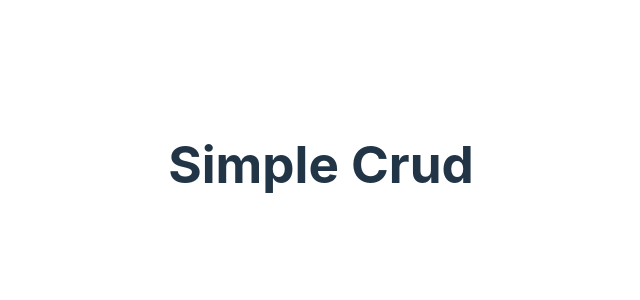
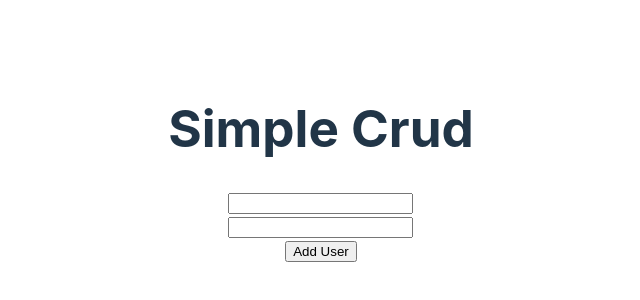
Before and after one commit to md-abir-alahe/simple-crud-client-454, a React (Vite) app: page / in a window 1280 px wide. Shown: the part 236-536 px from the top of the page, without its empty margins (319-959 px from the left). Built offline with nearby package versions, Linux system fonts and the light colour scheme.

Commit message:
create client side post and insert single user data

```diff
--- a/src/App.jsx
+++ b/src/App.jsx
@@ -3,9 +3,37 @@
 
 function App() {
 
+  const handleAddUser = event => {
+    event.preventDefault();
+    const form = event.target;
+    const name = form.name.value;
+    const email =form.email.value;
+    const user = {name, email};
+    console.log(user);
+
+    fetch('http://localhost:5000/users', {
+      method: 'POST',
+      headers: {
+        'content-type': 'application/json'
+      },
+      body: JSON.stringify(user)
+    })
+    .then(res => res.json())
+    .then(data=>{
+      console.log(data);
+    })
+    }
+
   return (
     <>
       <h1>Simple Crud</h1>
+      <form onSubmit={handleAddUser}>
+        <input type="text" name="name" id="name" />
+        <br></br>
+        <input type="email" name="email" id="email" />
+        <br />
+        <input type="submit" value="Add User" />
+      </form>
     </>
   )
 }
```
